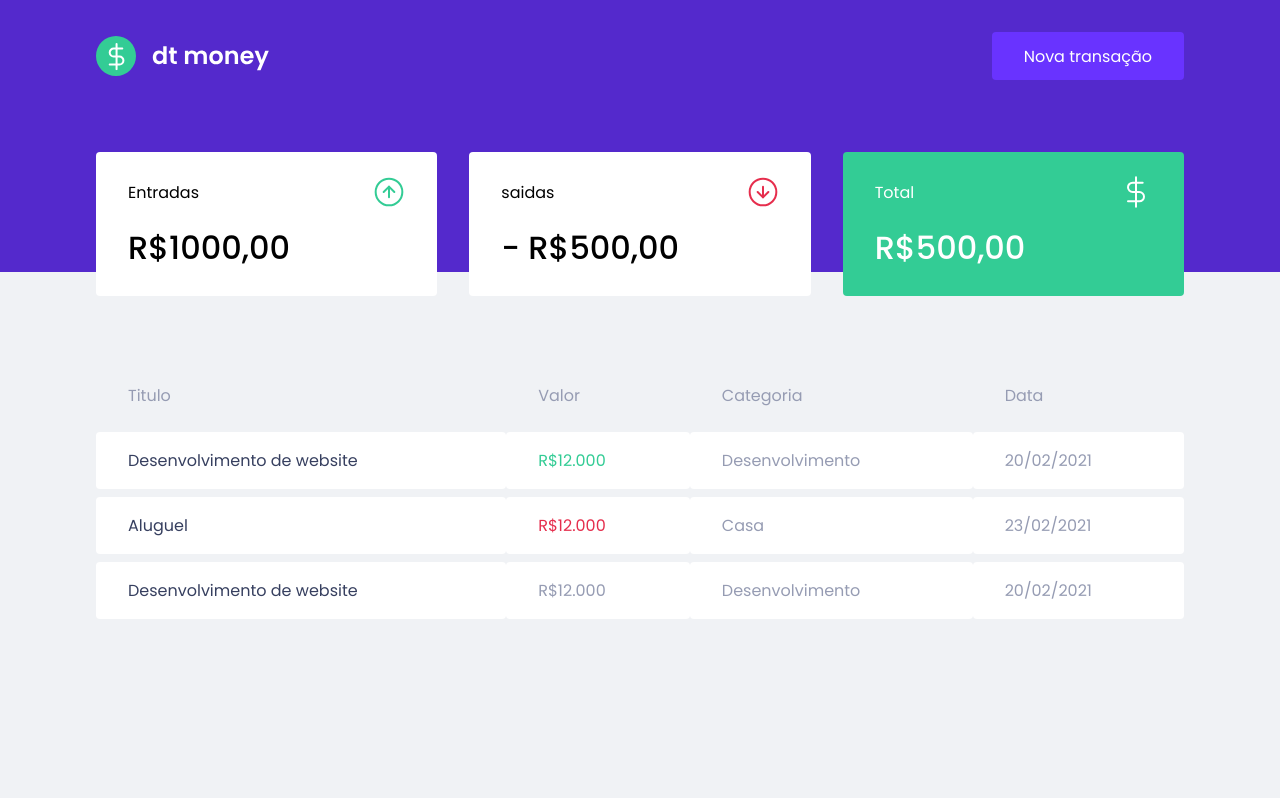
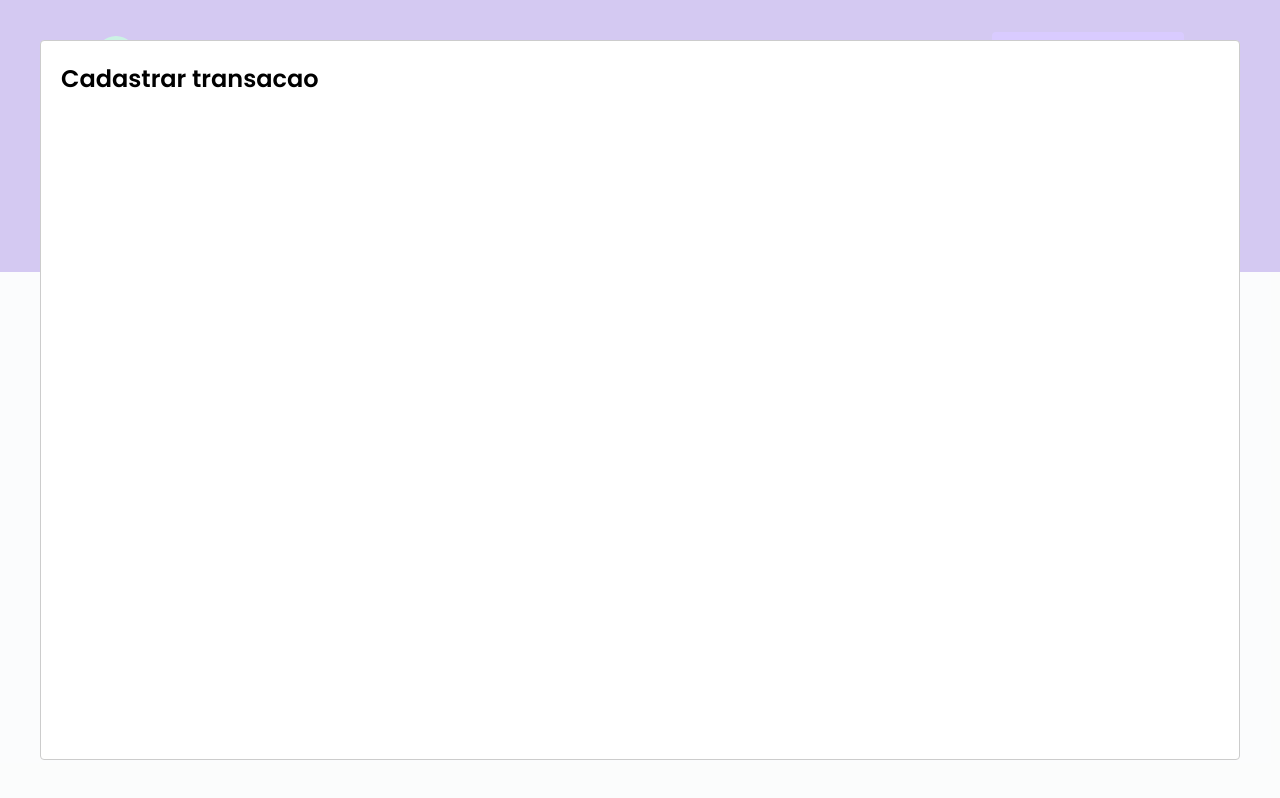
Before and after one commit to PauloMarolla/DtMoney-Projeto-Rocktseat-Modulo-2, a React (Create React App) app: page / in a window 1280 px wide. Both pictures are taken after a click on the button "Nova transação". Built offline with nearby package versions, Linux system fonts and the light colour scheme; no server answers; what miragejs would draw is missing.

Commit message:
criacao react-modal

```diff
--- a/package.json
+++ b/package.json
@@ -14,6 +14,7 @@
     "miragejs": "^0.1.41",
     "react": "^17.0.1",
     "react-dom": "^17.0.1",
+    "react-modal": "^3.12.1",
     "react-scripts": "4.0.3",
     "styled-components": "^5.2.1",
     "typescript": "^4.1.2",
@@ -44,6 +45,7 @@
     ]
   },
   "devDependencies": {
+    "@types/react-modal": "^3.12.0",
     "@types/styled-components": "^5.1.9"
   }
 }
--- a/src/App.tsx
+++ b/src/App.tsx
@@ -1,4 +1,5 @@
-import React from 'react';
+import { useState } from 'react';
+import Modal from 'react-modal';
 import { GlobalStyle } from './styled/global';
 import { Header } from './components/Header/index'
 import { Dashboard } from './components/Dashboard';
@@ -23,11 +24,30 @@ createServer({
   }
 })
 
+Modal.setAppElement('#root')
+
 function App() {
+
+  const [isNewTransactionModalOpen, setIsNewTransactionModalOpen] = useState(false);
+
+  function handleOpenNewTransactionModal() {
+    setIsNewTransactionModalOpen(true)
+  }
+
+  function handleCloseNewTransactionModal() {
+    setIsNewTransactionModalOpen(false)
+  }
+
   return (
     <>
-      <Header />
+      <Header onOpenNewTransactionModal={handleOpenNewTransactionModal} />
       <Dashboard />
+      <Modal
+          onRequestClose={handleCloseNewTransactionModal}
+          isOpen={isNewTransactionModalOpen}
+        >
+          <h2>Cadastrar transacao</h2>
+        </Modal>
       <GlobalStyle />
     </>
   );
--- a/src/components/Header/index.tsx
+++ b/src/components/Header/index.tsx
@@ -1,12 +1,22 @@
+import { useState } from 'react'
 import logoImg from '../../assets/logo.svg'
+import Modal from 'react-modal'
 import { Container, Content } from './styles'
 
-export const Header = () => {
+interface HeaderProps {
+  onOpenNewTransactionModal: () => void;
+}
+
+export const Header = ({ onOpenNewTransactionModal }: HeaderProps) => {
+
+
   return (
     <Container>
       <Content>
         <img src={logoImg} alt="dt money"/>
-        <button type="button">Nova transação</button>
+        <button onClick={onOpenNewTransactionModal} type="button">
+          Nova transação
+        </button>
       </Content>
     </Container>
   )
```
Also changed, not shown: 1 other file (tests, documents, lock files or other folders).
